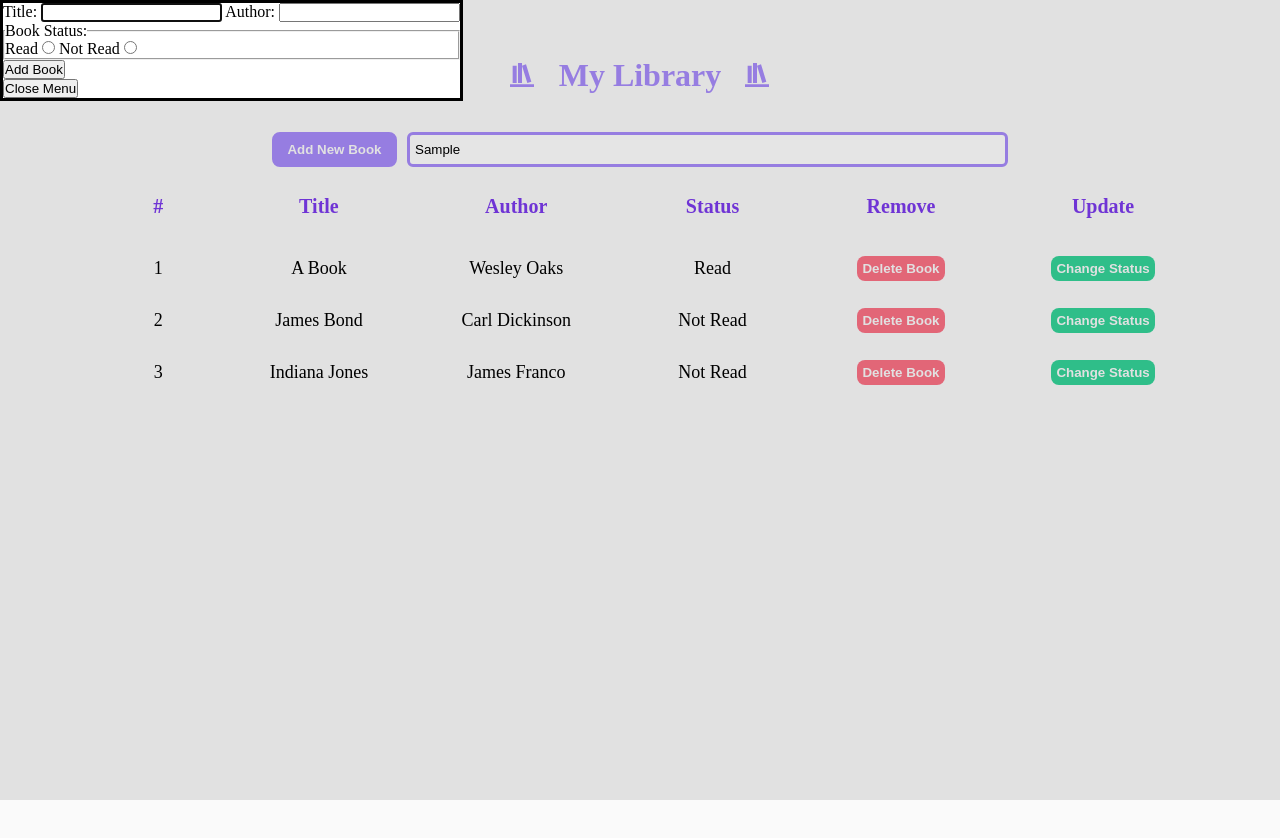
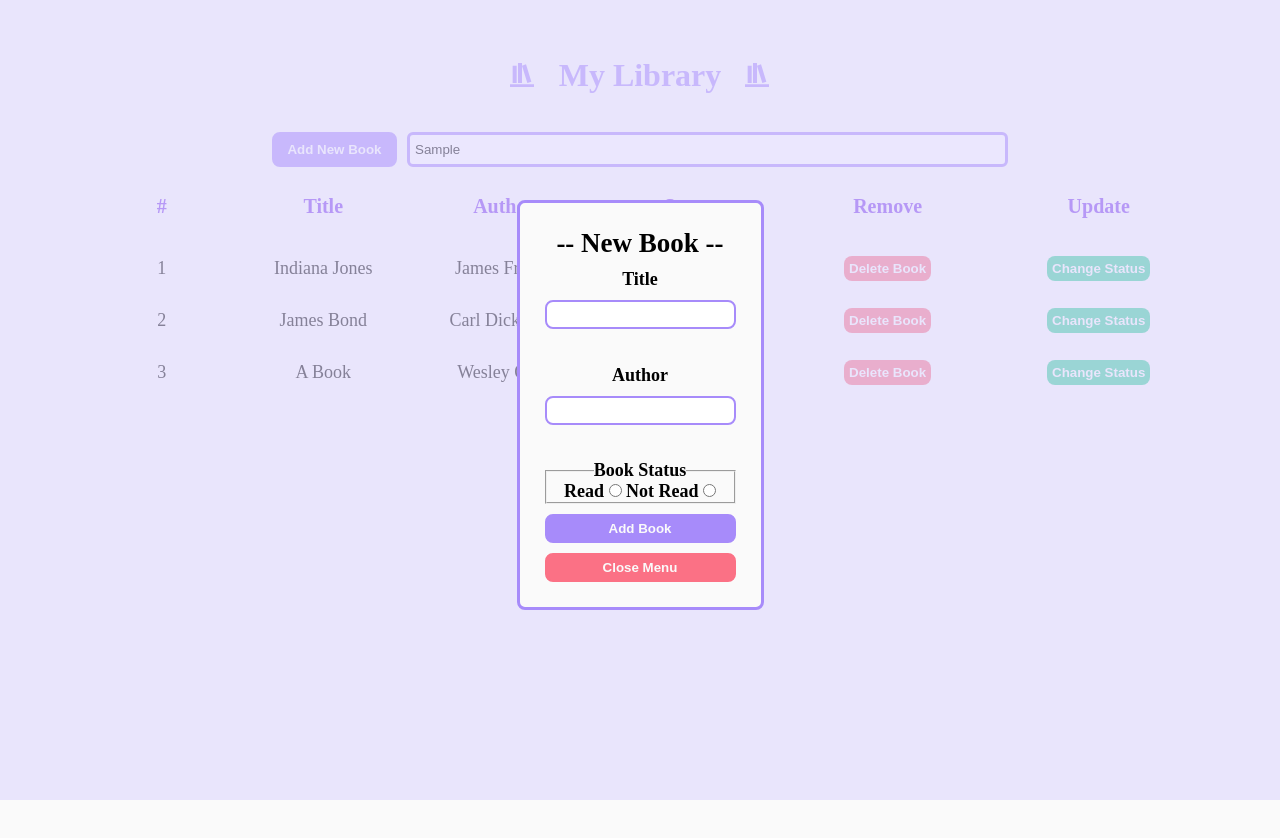
Before and after one commit to oaksvirals/library, a plain HTML site: page index.html in a window 1280 px wide. Both pictures are taken after typing "Sample" into the empty fields and a click on the button "Add New Book". Shown: the top 838 px of the page. Drawn offline with Linux system fonts and the light colour scheme.

Commit message:
Modal
Add bew book modal and form styled and scripted.

```diff
--- a/index.html
+++ b/index.html
@@ -32,20 +32,24 @@
 
     <dialog>
         <form action="">
-            <label for="title">Title:</label>
-            <input id="title" type="text" required>
-            <label for="author">Author:</label>
+            <h2>-- New Book --</h2>
+            <label for="title">Title</label>
+            <input id="title" type="text" placeholder="" required>
+            <p>*This title already exists...</p>
+            <label for="author">Author</label>
             <input id="author" type="text" required>
             <fieldset>
-                <legend>Book Status:</legend>
+                <legend>Book Status</legend>
                 <label for="read">Read</label>
                 <input id="read" type="radio" name="status" value="Read">
                 <label for="not-read">Not Read</label>
                 <input id="not-read" type="radio" name="status" value="Not Read">
             </fieldset>
+            <!-- <label for="read">Check box if you've read this book.</label>
+            <input id="read" type="checkbox" name="status" value="read"> -->
             <button class="btn add-book-btn">Add Book</button>
+            <button class="btn close-menu-btn">Close Menu</button>
         </form>
-        <button class="btn close-menu-btn">Close Menu</button>
     </dialog>
 </body>
 </html>
--- a/script.js
+++ b/script.js
@@ -14,7 +14,7 @@ Book.prototype.changeStatus = function() {
     };
 };
 
-const addBookToLibrary = (title, author, status) => myLibrary.push(new Book(title, author, status));
+const addBookToLibrary = (title, author, status) => myLibrary.unshift(new Book(title, author, status));
 
 // dummy books added to library for testing
 addBookToLibrary('A Book', 'Wesley Oaks', 'Read');
@@ -104,9 +104,21 @@ const getForm = document.querySelector('form');
 
 openFormBtn.addEventListener('click', () => {
     formMenu.showModal();
+    formMenu.style.backgroundColor = 'var(--white)';
+    formMenu.style.border = '3px solid var(--accent)';
+    formMenu.style.borderRadius = '8px';
+    formMenu.style.padding = '25px';
+    // formMenu.style.display = 'grid';
+    // formMenu.style.gridTemplateColumns = '1fr';
+    // formMenu.style.gridTemplateRows = '1fr 1fr 1fr 1fr 1fr'
+    // formMenu.style.display = 'flex';
+    // formMenu.style.flexDirection = 'column';
+    // formMenu.style.justifyContent = 'center';
+    // formMenu.style.alignItems = 'center';
 });
 
 closeFormBtn.addEventListener('click', () => {
+    formMenu.style.display = '';
     formMenu.close();
 });
 
@@ -129,10 +141,12 @@ addBookBtn.addEventListener('click', () => {
     };
 
     // search if title already exists before adding it
+    const alreadyExistNotification = document.querySelector('form p');
     const checkAlreadyExists = myLibrary.map(book => book.title).indexOf(title.value);
 
     if (checkAlreadyExists >= 0 || title.value === '' || author.value === '') {
         console.log('Title exists or missing required fields'); // come back to add functionality here
+        alreadyExistNotification.style.visibility = 'visible';
     } else {
         addBookToLibrary(title.value, author.value, read);
         rebuildTable();
@@ -140,6 +154,7 @@ addBookBtn.addEventListener('click', () => {
 
         title.value = '';
         author.value = '';
+        alreadyExistNotification.style.visibility = 'hidden';
 
         formMenu.close();
     };
--- a/style.css
+++ b/style.css
@@ -101,6 +101,10 @@ th {
 td {
     /* border-bottom: 1px solid black; */
     text-align: center;
+    white-space: nowrap;
+    text-overflow: ellipsis;
+    overflow: hidden;
+    max-width: 1px;
 }
 
 td, th {
@@ -139,3 +143,65 @@ tr:hover {
     transform: scale(0.95);
     cursor: pointer;
 }
+
+dialog {
+    margin: 200px auto;
+}
+
+dialog::backdrop {
+    background-color: rgb(222, 215, 254, 0.60);
+}
+
+form {
+    display: grid;
+    gap: 10px;
+    text-align: center;
+    font-size: 18px;
+}
+
+form p {
+    color: var(--red);
+    font-size: 14px;
+    font-weight: bold;
+    visibility: hidden;
+}
+
+form #author {
+    margin-bottom: 25px;
+}
+
+form input {
+    border-radius: 8px;
+    outline: none;
+    padding: 5px;
+    border: 2px solid var(--accent)
+}
+
+form button {
+    padding: 5px;
+    border-radius: 8px;
+}
+
+.add-book-btn {
+    border: 2px solid var(--accent);
+    background-color: var(--accent);
+    color: var(--white);
+    font-weight: bold;
+}
+
+.close-menu-btn {
+    border: 2px solid var(--red);
+    background-color: var(--red);
+    color: var(--white);
+    font-weight: bold;
+}
+
+.add-book-btn:hover,
+.close-menu-btn:hover {
+    transform: scale(0.95);
+    cursor: pointer;
+}
+
+form legend, form label {
+    font-weight: bold;
+}
```
